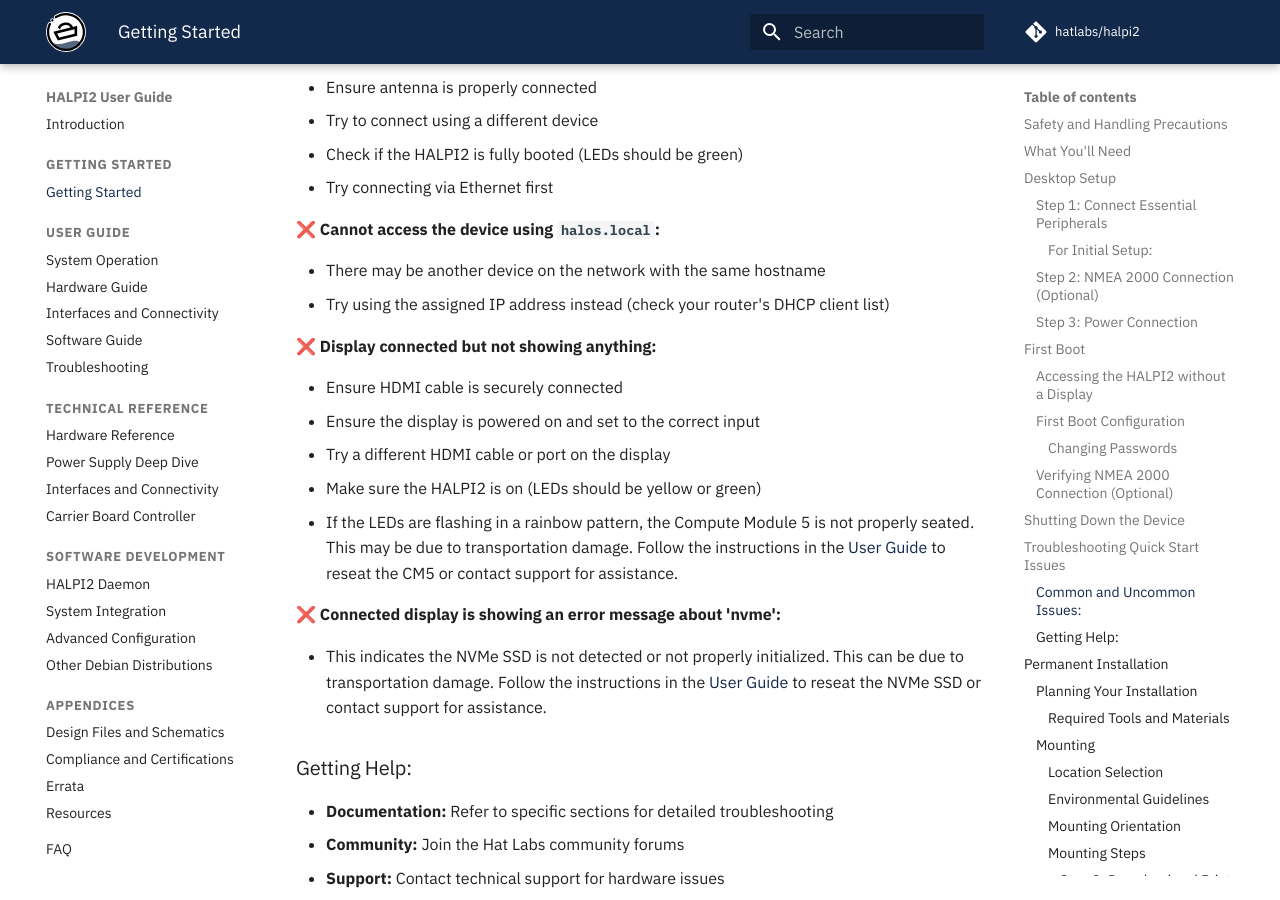
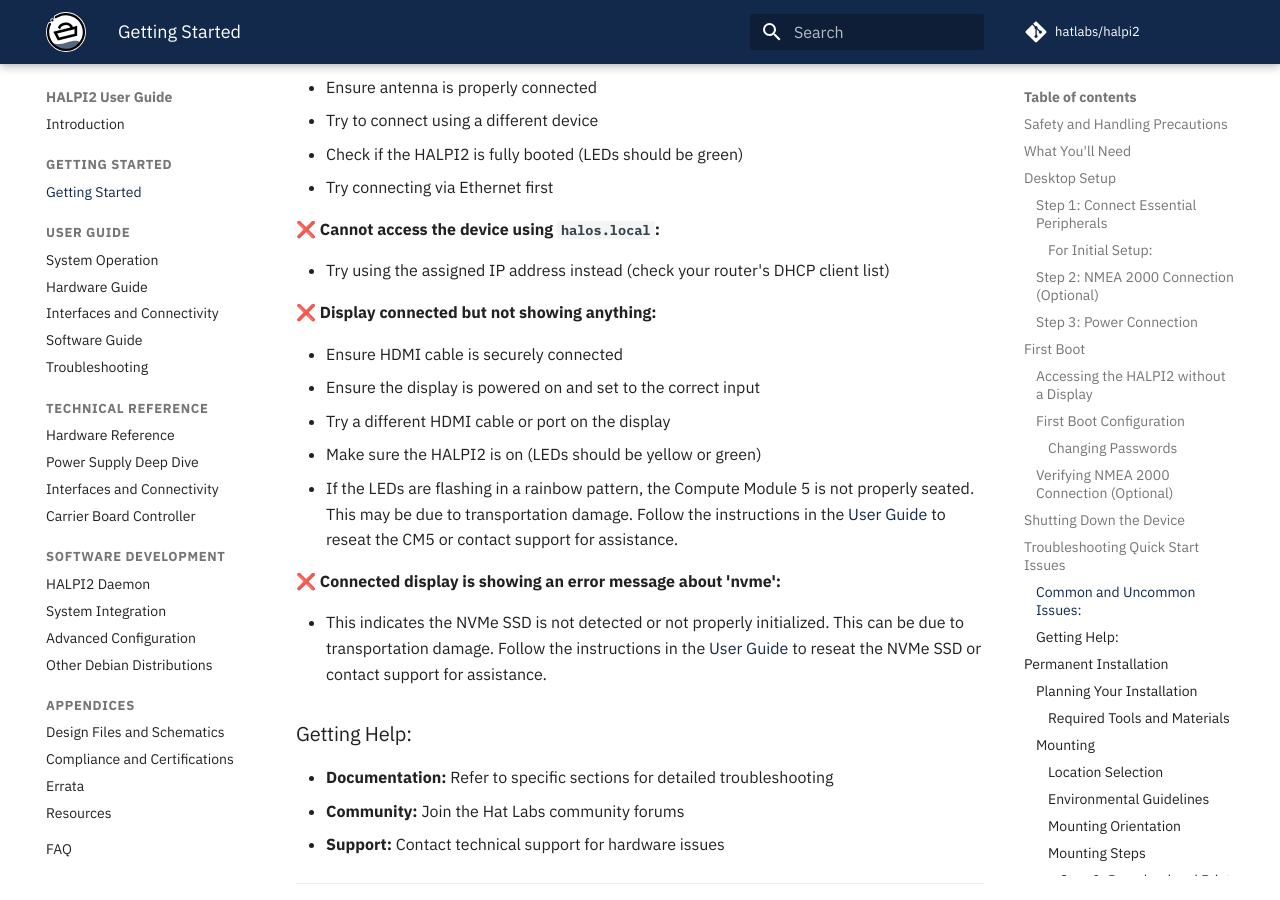
Before and after one commit to hatlabs/halpi2, an MkDocs documentation site: the page built from docs/getting-started/getting-started.md, in a window 1280 px wide and 900 px high, scrolled down 7416 px. Built offline with MkDocs 1.6.1 and Material for MkDocs 9.7.7, drawn with Linux system fonts in a browser that asks for light colours; comment, search, counter and statistics services are not loaded.

Commit message:
docs(troubleshooting): drop wrong same-hostname cause
A second device with the same hostname cannot make halos.local fail to
resolve: mDNS hostnames are unique, so a conflict forces one device to
rename (halos-2.local). The symptom would be reaching the wrong device
or a rename, never a resolution failure. Leave only the IP fallback,
which helps regardless of cause.

Co-Authored-By: Claude Opus 4.8 (1M context) <noreply@anthropic.com>

```diff
--- a/docs/getting-started/getting-started.md
+++ b/docs/getting-started/getting-started.md
@@ -183,7 +183,6 @@ The shutdown process typically takes only a few seconds under normal conditions.
 
 ❌ **Cannot access the device using `halos.local`:**
 
-- There may be another device on the network with the same hostname
 - Try using the assigned IP address instead (check your router's DHCP client list)
 
 ❌ **Display connected but not showing anything:**
```
